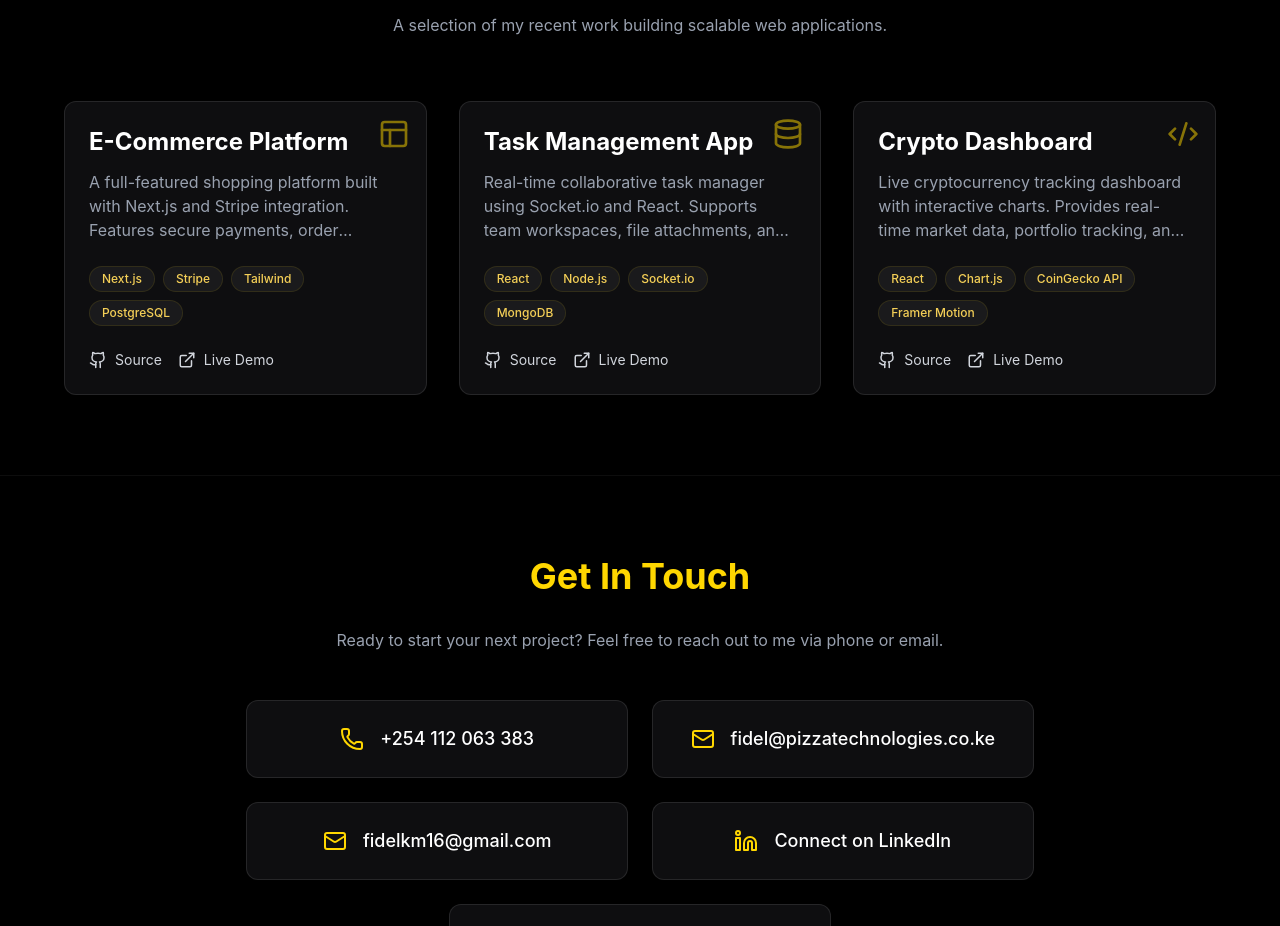
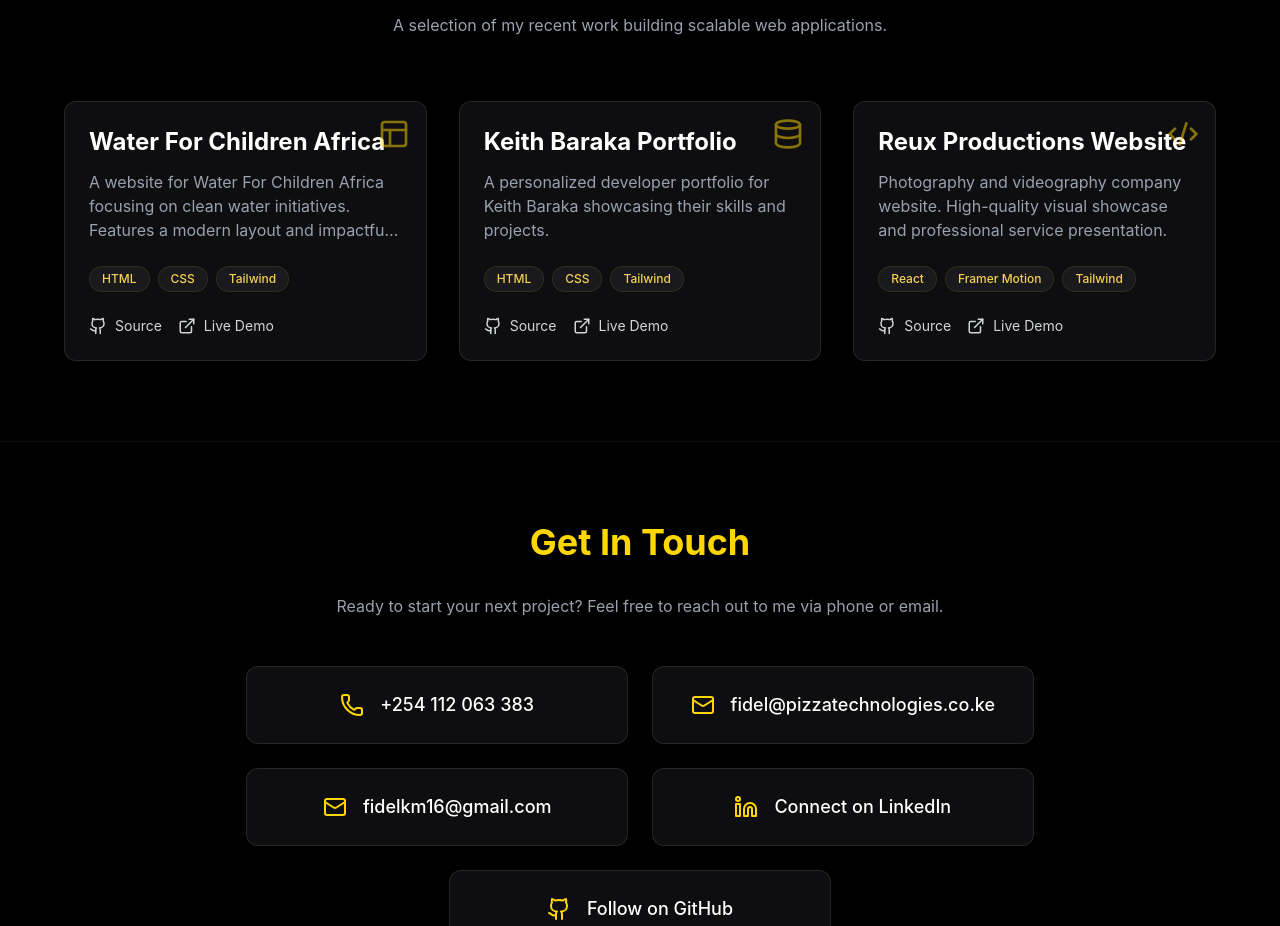
Before and after one commit to Fidelkyalo/Fidel_Portfolio, a React (Vite) app: page / in a window 1280 px wide. Shown: the part 1860-2786 px from the top of the page. Built offline with nearby package versions, Linux system fonts and the light colour scheme.

Commit message:
Update projects with actual work and Reux Productions live link

```diff
--- a/src/components/Projects.jsx
+++ b/src/components/Projects.jsx
@@ -4,24 +4,24 @@ import { Github, ExternalLink, Code2, Layout, Database } from 'lucide-react';
 
 const projects = [
     {
-        title: "E-Commerce Platform",
-        description: "A full-featured shopping platform built with Next.js and Stripe integration. Features secure payments, order tracking, and an admin dashboard.",
-        tags: ["Next.js", "Stripe", "Tailwind", "PostgreSQL"],
-        links: { github: "#", live: "#" },
+        title: "Water For Children Africa",
+        description: "A website for Water For Children Africa focusing on clean water initiatives. Features a modern layout and impactful storytelling.",
+        tags: ["HTML", "CSS", "Tailwind"],
+        links: { github: "#", live: "https://waterforchildrenafrica.pizzatechnologies.co.ke/" },
         icon: <Layout className="w-8 h-8 text-gold" />
     },
     {
-        title: "Task Management App",
-        description: "Real-time collaborative task manager using Socket.io and React. Supports team workspaces, file attachments, and live status updates.",
-        tags: ["React", "Node.js", "Socket.io", "MongoDB"],
-        links: { github: "#", live: "#" },
+        title: "Keith Baraka Portfolio",
+        description: "A personalized developer portfolio for Keith Baraka showcasing their skills and projects.",
+        tags: ["HTML", "CSS", "Tailwind"],
+        links: { github: "#", live: "https://www.keith.pizzatechnologies.co.ke/" },
         icon: <Database className="w-8 h-8 text-gold" />
     },
     {
-        title: "Crypto Dashboard",
-        description: "Live cryptocurrency tracking dashboard with interactive charts. Provides real-time market data, portfolio tracking, and price alerts.",
-        tags: ["React", "Chart.js", "CoinGecko API", "Framer Motion"],
-        links: { github: "#", live: "#" },
+        title: "Reux Productions Website",
+        description: "Photography and videography company website. High-quality visual showcase and professional service presentation.",
+        tags: ["React", "Framer Motion", "Tailwind"],
+        links: { github: "#", live: "https://reux-production.vercel.app/" },
         icon: <Code2 className="w-8 h-8 text-gold" />
     }
 ];
```
